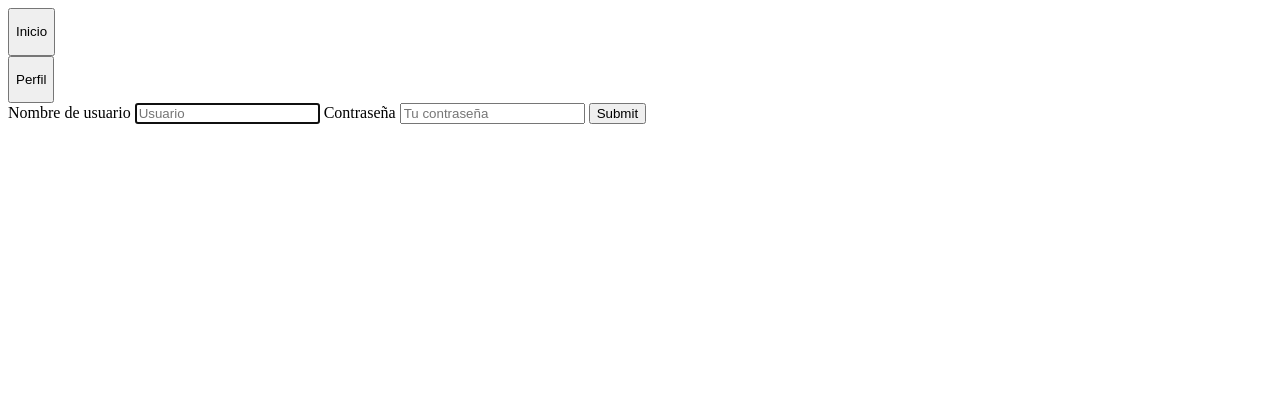
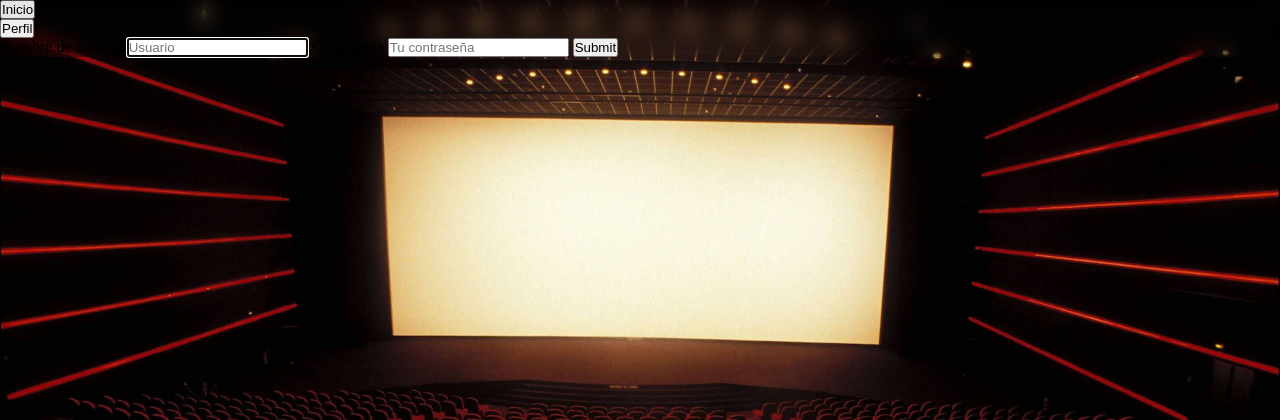
Before and after one commit to FacundoElizalde/Trabajo-Final-Programaci-n-II, a Flask app: page /perfil in a window 1280 px wide. Shown: the top 420 px of the page. Run offline with Flask 3, Linux system fonts and the light colour scheme.

Commit message:
Fondo perfil

```diff
--- a/static/css/e_perfil.css
+++ b/static/css/e_perfil.css
@@ -0,0 +1,10 @@
+* {
+    padding:0;
+    margin: 0;
+}
+body{
+    background-image: url(../img/fondo.jpg);
+    background-repeat: no-repeat;
+    background-size: cover;
+    backdrop-filter: blur(10px);
+}
--- a/templates/peliculas.html
+++ b/templates/peliculas.html
@@ -4,9 +4,8 @@
         <title>CINEREVIEW.COM</title>
         <link rel="shortcut icon" href="https://images.emojiterra.com/google/android-12l/512px/1f37f.png">
         <link href="https://fonts.googleapis.com/icon?family=Material+Icons" rel="stylesheet">
+        <link rel="stylesheet" href="../static/css/e_index.css">
         <meta charset="utf-8">
-
-        <link rel="stylesheet" href="../static/css/e_index.css">
     </head>
 
     <body>
--- a/templates/perfil.html
+++ b/templates/perfil.html
@@ -2,6 +2,7 @@
 <html>
     <head>
         <link rel="shortcut icon" href="https://images.emojiterra.com/google/android-12l/512px/1f37f.png">
+        <link rel="stylesheet" href="../static/css/e_perfil.css">
         <title>CINEREVIEW PERFIL</title>
         <meta charset="utf-8">
     </head>
```
